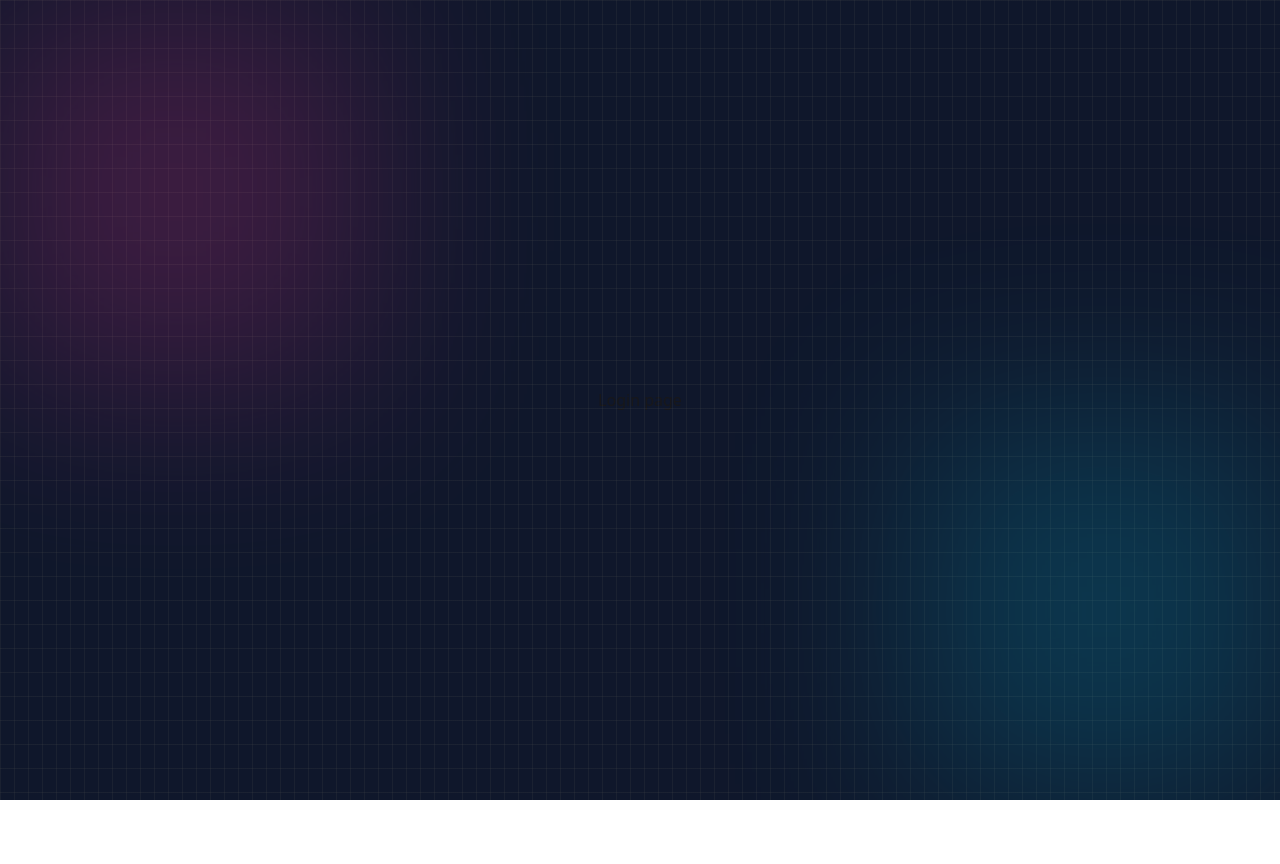
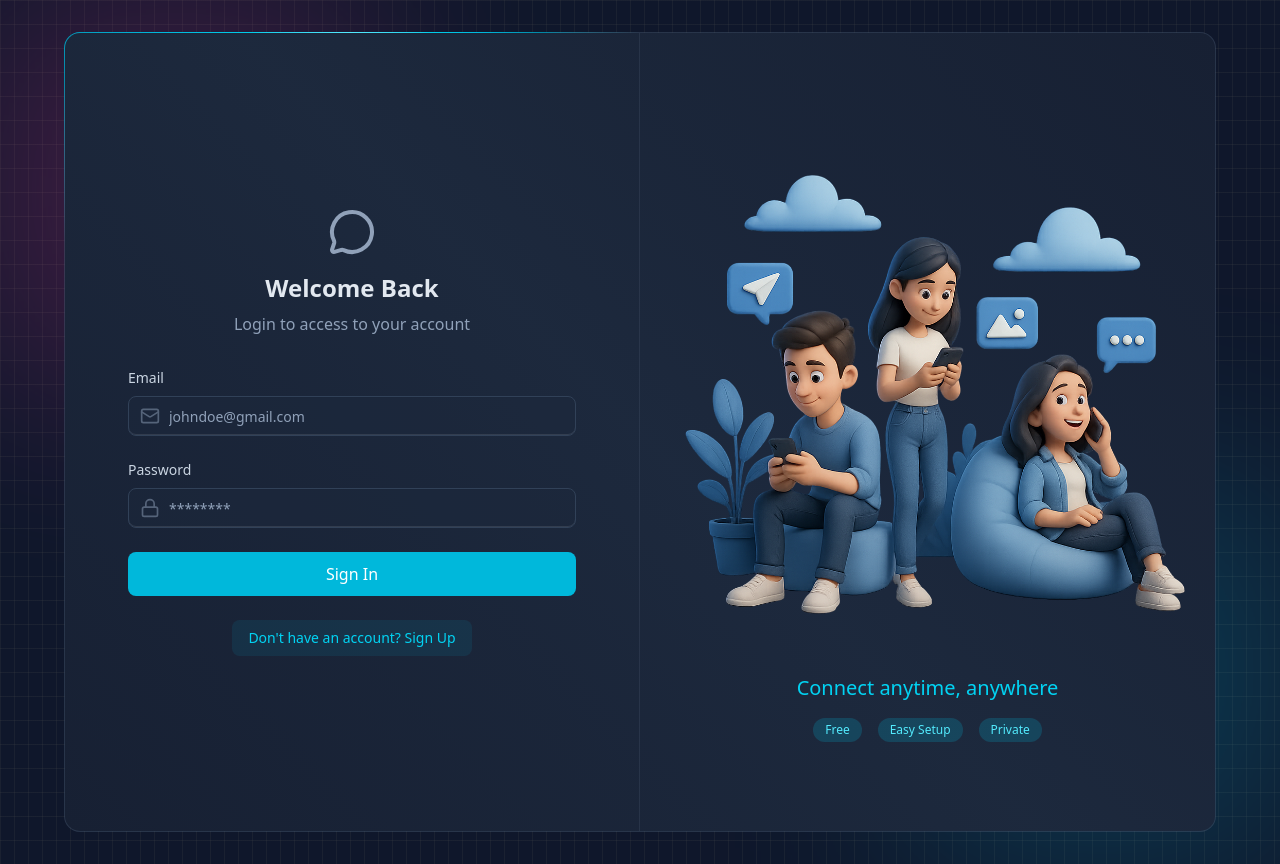
Before and after one commit to Abuzar4ick/Chatify, a React app in the folder frontend/: page /login in a window 1280 px wide. Before the commit the page ends 800 px from the top, so only its background shows below. Built offline with nearby package versions, Linux system fonts and the light colour scheme; no server answers; the HTML template or start-up script is replaced by a standard one.

Commit message:
login & logout implemented

```diff
--- a/frontend/src/pages/ChatPage.jsx
+++ b/frontend/src/pages/ChatPage.jsx
@@ -1,8 +1,11 @@
+import { useAuthStore } from "../store/useAuthStore";
 
 function ChatPage() {
+  const { logout } = useAuthStore();
   return (
-    <div>
+    <div className="z-10">
       Chat page
+      <button onClick={logout}>logout</button>
     </div>
   )
 }
--- a/frontend/src/pages/LoginPage.jsx
+++ b/frontend/src/pages/LoginPage.jsx
@@ -1,10 +1,126 @@
+import { useState } from "react";
+import { useAuthStore } from "../store/useAuthStore";
+import BorderAnimatedContainer from "../components/BorderAnimatedContainer";
+import { NavLink } from "react-router-dom";
+import {
+  MessageCircleIcon,
+  LockIcon,
+  MailIcon,
+  LoaderIcon,
+} from "lucide-react";
 
 function LoginPage() {
+  const [formData, setFormData] = useState({
+    email: "",
+    password: "",
+  });
+  const { login, isLoggingIn } = useAuthStore();
+
+  const handleSubmit = (e) => {
+    e.preventDefault();
+    login(formData);
+  };
   return (
-    <div>
-      Login page
+    <div className="w-full flex items-center justify-center p-4 bg-slate-900">
+      <div className="relative w-full max-w-6xl md:h-[800px] h-[650px]">
+        <BorderAnimatedContainer>
+          <div className="w-full flex flex-col md:flex-row">
+            {/* FORM COLUMN - LEFT SIDE */}
+            <div className="md:w-1/2 p-8 flex items-center justify-center md:border-r border-slate-600/30">
+              <div className="w-full max-w-md">
+                {/* HEADING TEXT */}
+                <div className="text-center mb-8">
+                  <MessageCircleIcon className="w-12 h-12 mx-auto text-slate-400 mb-4" />
+                  <h2 className="text-2xl font-bold text-slate-200 mb-2">
+                    Welcome Back
+                  </h2>
+                  <p className="text-slate-400">Login to access to your account</p>
+                </div>
+
+                {/* FORM */}
+                <form onSubmit={handleSubmit} className="space-y-6">
+                  {/* EMAIL INPUT */}
+                  <div>
+                    <label className="auth-input-label">Email</label>
+                    <div className="relative">
+                      <MailIcon className="auth-input-icon" />
+                      <input
+                        type="email"
+                        value={formData.email}
+                        onChange={(e) =>
+                          setFormData({ ...formData, email: e.target.value })
+                        }
+                        className="input"
+                        placeholder="johndoe@gmail.com"
+                      />
+                    </div>
+                  </div>
+
+                  {/* PASSWORD INPUT */}
+                  <div>
+                    <label className="auth-input-label">Password</label>
+                    <div className="relative">
+                      <LockIcon className="auth-input-icon" />
+                      <input
+                        type="password"
+                        value={formData.password}
+                        onChange={(e) =>
+                          setFormData({ ...formData, password: e.target.value })
+                        }
+                        className="input"
+                        placeholder="********"
+                      />
+                    </div>
+                  </div>
+
+                  {/* SUBMIT BUTTON */}
+                  <button
+                    className="auth-btn"
+                    type="submit"
+                    disabled={isLoggingIn}
+                  >
+                    {isLoggingIn ? (
+                      <LoaderIcon className="w-full h-5 animate-spin text-center" />
+                    ) : (
+                      "Sign In"
+                    )}
+                  </button>
+                </form>
+
+                <div className="mt-6 text-center">
+                  <NavLink to="/signup" className="auth-link">
+                    Don't have an account? Sign Up
+                  </NavLink>
+                </div>
+              </div>
+            </div>
+
+            {/* FORM ILLUSTRATION - RIGHT SIDE */}
+            <div className="hidden md:w-1/2 md:flex items-center justify-center p-6 bg-gradient-to-bl form-slate-800/20 to-transparent">
+              <div>
+                <img
+                  src="/login.png"
+                  alt="People using mobile devices"
+                  className="w-full h-auto object-contain"
+                />
+                <div className="mt-6 text-center">
+                  <h3 className="text-xl font-medium text-cyan-400">
+                    Connect anytime, anywhere
+                  </h3>
+
+                  <div className="mt-4 flex justify-center gap-4">
+                    <span className="auth-badge">Free</span>
+                    <span className="auth-badge">Easy Setup</span>
+                    <span className="auth-badge">Private</span>
+                  </div>
+                </div>
+              </div>
+            </div>
+          </div>
+        </BorderAnimatedContainer>
+      </div>
     </div>
-  )
+  );
 }
 
-export default LoginPage
+export default LoginPage;
--- a/frontend/src/pages/SignUpPage.jsx
+++ b/frontend/src/pages/SignUpPage.jsx
@@ -20,7 +20,6 @@
 
   const handleSubmit = (e) => {
     e.preventDefault();
-
     signup(formData);
   };
   return (
--- a/frontend/src/store/useAuthStore.js
+++ b/frontend/src/store/useAuthStore.js
@@ -6,6 +6,7 @@
   authUser: null,
   isCheckingAuth: true,
   isSigningUp: false,
+  isLoggingIn: false,
 
   checkAuth: async () => {
     try {
@@ -32,4 +33,29 @@
       set({ isSigningUp: false });
     }
   },
+
+  login: async (data) => {
+    set({ isLoggingIn: true });
+    try {
+      const res = await axiosInstance.post("/auth/login", data);
+      set({ authUser: res.data });
+
+      toast.success("Logged in successfully");
+    } catch (error) {
+      toast.error(error.response.data.message);
+    } finally {
+      set({ isLoggingIn: false });
+    }
+  },
+
+  logout: async (data) => {
+    try {
+      await axiosInstance.post("/auth/logout");
+      set({ authUser: null });
+      toast.success("Logged out successfully");
+    } catch (error) {
+      toast.error("Error logging out");
+      console.error(`Logout error: ${error}`);
+    }
+  },
 }));
```
